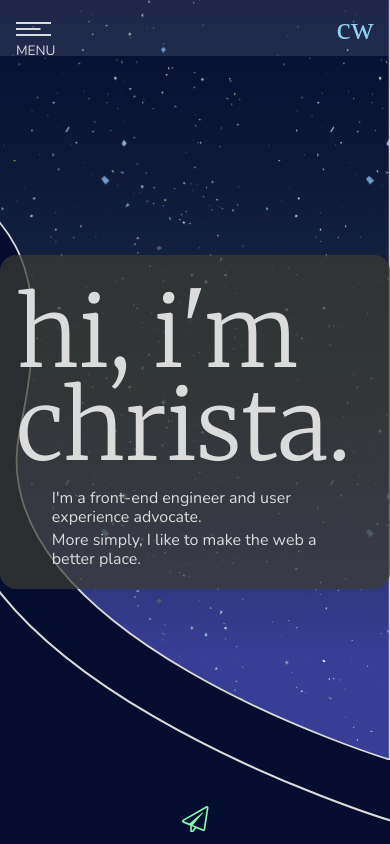
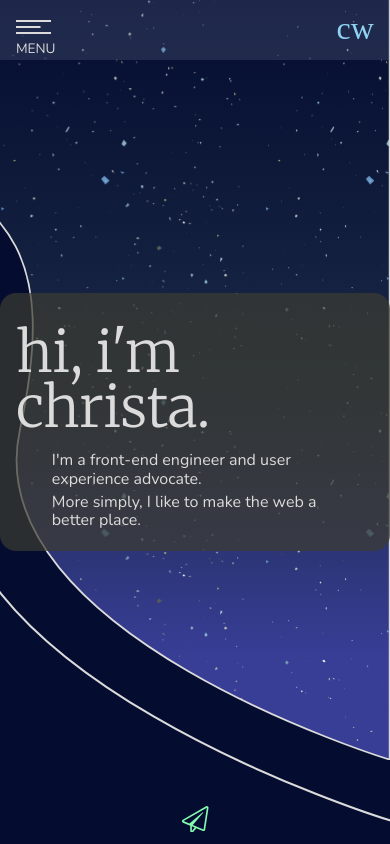
Before and after one commit to sambasallah/portfolio-v3, a Vue app: page / in a window 390 px wide. Built offline with nearby package versions, Linux system fonts and the light colour scheme; the HTML template or start-up script is replaced by a standard one.

Commit message:
fix navbar responsiveness and homepage overflowing

```diff
--- a/src/components/navigation/Hamburger.vue
+++ b/src/components/navigation/Hamburger.vue
@@ -16,9 +16,7 @@
 </template>
 
 <script>
-/* eslint-disable import/extensions */
-/* eslint-disable import/no-unresolved */
-import { store, mutations } from 'src/store.js';
+import { store, mutations } from 'src/store';
 
 export default {
 	name: 'Hamburger',
@@ -39,6 +37,7 @@ export default {
 </script>
 <style lang="scss">
 .hamburger {
+	margin-bottom: 0.25em;
 	@media screen and (min-width: $bp5) {
 		margin-left: 0.5em;
 	}
--- a/src/components/navigation/NavMenu.vue
+++ b/src/components/navigation/NavMenu.vue
@@ -2,18 +2,14 @@
 	<div class="navbar-menu">
 		<ul class="navbar-items">
 			<li v-for="(route, index) in $router.options.routes" :key="index">
-				<router-link :to="route.path" @click.native="closeMenu">
-					{{ route.name }}
-				</router-link>
+				<router-link :to="route.path" @click.native="closeMenu">{{ route.name }}</router-link>
 			</li>
 		</ul>
 	</div>
 </template>
 
 <script>
-/* eslint-disable import/extensions */
-/* eslint-disable import/no-unresolved */
-import { mutations } from 'src/store.js';
+import { mutations } from 'src/store';
 
 export default {
 	name: 'NavMenu',
@@ -31,6 +27,7 @@ export default {
 		position: absolute;
 		z-index: -1;
 		top: 0;
+		left: 0;
 		height: 100vh;
 		width: 100vw;
 		background: rgba($black, 0.8);
--- a/src/components/navigation/Navbar.vue
+++ b/src/components/navigation/Navbar.vue
@@ -1,22 +1,20 @@
 <template>
 	<nav :class="isMenuOpen ? 'navbar active' : 'navbar'">
+		<div class="navbar_items">
 			<hamburger />
-		<span class="brand" title="Christa Weaver">
-			cw
-		</span>
+			<span class="brand" title="Christa Weaver">cw</span>
 
 			<transition name="fade" mode="out-in">
 				<nav-menu v-if="isMenuOpen">
 					<slot></slot>
 				</nav-menu>
 			</transition>
+		</div>
 	</nav>
 </template>
 
 <script>
-/* eslint-disable import/extensions */
-/* eslint-disable import/no-unresolved */
-import { store } from 'src/store.js';
+import { store } from 'src/store';
 import Hamburger from './Hamburger.vue';
 import NavMenu from './NavMenu.vue';
 
@@ -39,21 +37,31 @@ export default {
 	position: fixed;
 	z-index: 10;
 	top: 0;
-	background-color: rgba($slate, 0.2); // #dbdde3
+	background-color: rgba($slate, 0.2);
 	width: 100%;
+	height: 60px;
 	padding: 0.25em 1em;
+	transition: all 0.3s ease;
+
+	&_items {
 		display: flex;
 		justify-content: space-between;
 		align-items: center;
-	transition: all 0.3s ease;
+
+		@media screen and (min-width: $bp5) {
+			flex-direction: column;
+			align-items: center;
+			left: 0;
+			position: absolute;
+			height: 100%;
+		}
+	}
 
 	@media screen and (min-width: $bp5) {
 		height: 100%;
 		width: 85px;
 		border-right: 1px solid $black;
 		padding: 0;
-		flex-direction: column;
-		align-items: unset;
 	}
 
 	@media screen and (min-width: $bp5) {
@@ -78,6 +86,8 @@ export default {
 		font-weight: 300;
 		letter-spacing: 0.1px;
 		font-family: 'FF Meta VF';
+		height: 40px;
+		margin-bottom: 0.25em;
 
 		strong {
 			font-family: 'FF Meta VF';
--- a/src/views/Home.vue
+++ b/src/views/Home.vue
@@ -117,13 +117,15 @@ export default {
 	}
 
 	@media (max-width: $bp5) {
+		width: 100%;
 		align-items: center;
-		width: 100%;
 	}
 
 	h1 {
-		font-size: 6em;
 		animation: fade-in 0.2s ease-in;
+		@media (min-width: $bp5) {
+			font-size: 6em;
+		}
 	}
 
 	p {
```
Lines whose indentation alone changed are shown as unchanged.
